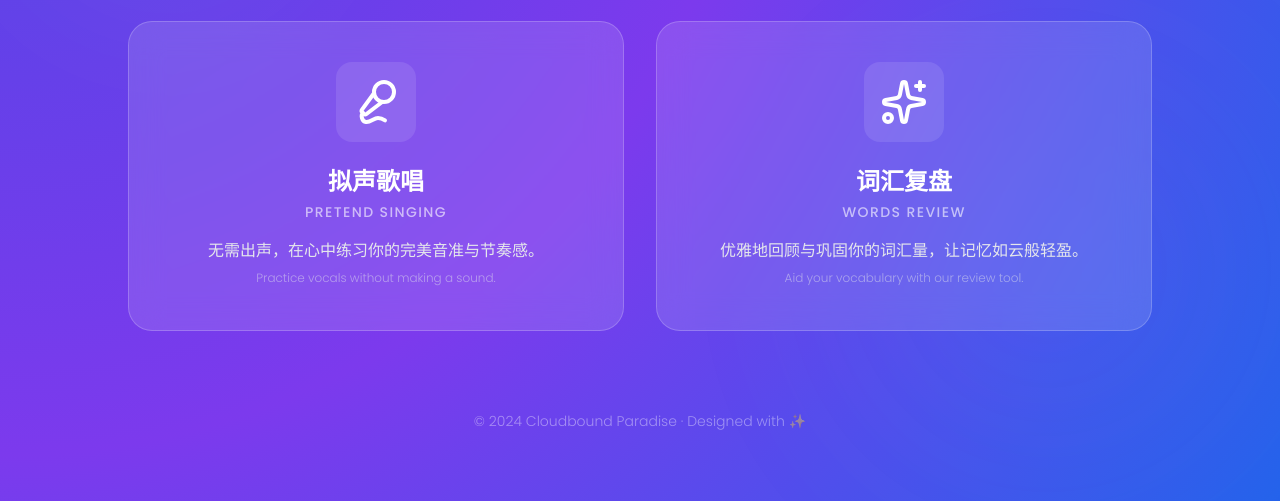
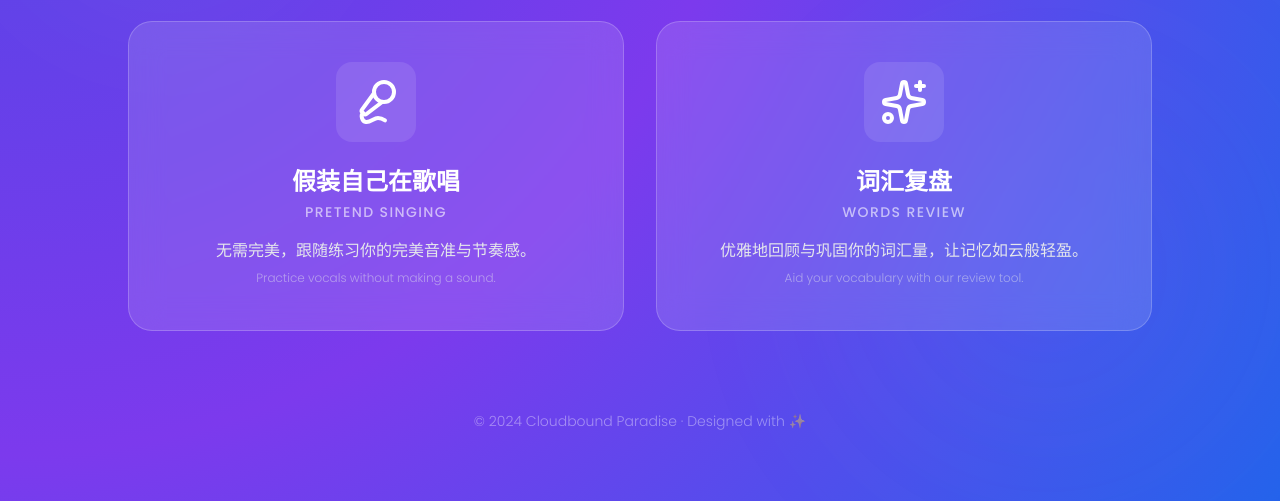
Before and after one commit to Jerry-Sliver/CloudboundParadise, a plain HTML site: page index.html in a window 1280 px wide. Shown: the part 299-800 px from the top of the page. Drawn offline with nearby package versions, Linux system fonts and the light colour scheme.

Commit message:
Update index.html

```diff
--- a/index.html
+++ b/index.html
@@ -89,10 +89,10 @@
             <div class="mb-6 p-4 rounded-2xl bg-white/10 group-hover:bg-white/20 transition-colors">
                 <i data-lucide="mic-2" class="w-12 h-12 text-white"></i>
             </div>
-            <h2 class="text-2xl font-bold mb-1">拟声歌唱</h2>
+            <h2 class="text-2xl font-bold mb-1">假装自己在歌唱</h2>
             <p class="text-sm text-white/60 mb-4 tracking-widest">PRETEND SINGING</p>
             <p class="text-gray-200 font-light leading-relaxed">
-                无需出声，在心中练习你的完美音准与节奏感。<br>
+                无需完美，跟随练习你的完美音准与节奏感。<br>
                 <span class="text-xs opacity-50">Practice vocals without making a sound.</span>
             </p>
         </a>
```
